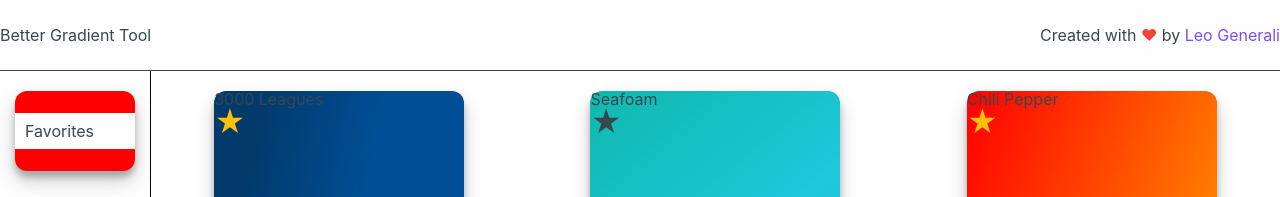
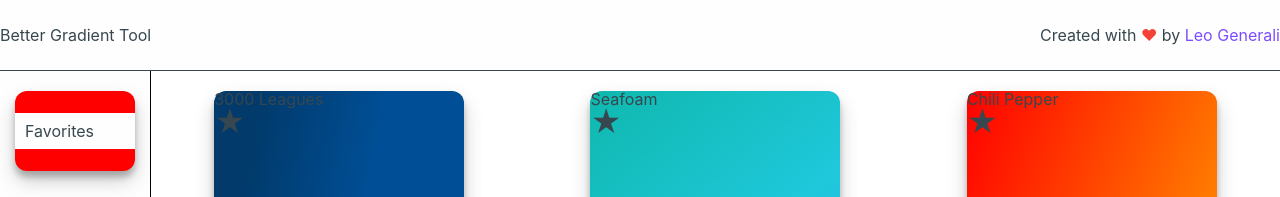
Before and after one commit to leo-generali/better-gradient-tool, a React (Create React App) app: page / in a window 1280 px wide. Shown: the top 197 px of the page. Built offline with nearby package versions, Linux system fonts and the light colour scheme.

Commit message:
Update colordata to remove preselected favorites

```diff
--- a/src/colordata.json
+++ b/src/colordata.json
@@ -7,7 +7,7 @@
 		"colors": ["#013A6B", "#004E95"],
 		"style": "linear-gradient(100deg, #013a6b 15%, #004e95 55%)",
 		"display": true,
-		"faved": true
+		"faved": false
 	},
 	{
 		"name": "Seafoam",
@@ -28,7 +28,7 @@
 		"colors": ["red", "orange"],
 		"style": "linear-gradient(111deg, red, orange)",
 		"display": true,
-		"faved": true
+		"faved": false
 	},
 	{
 		"name": "Purple Nurple",
--- a/src/components/App.js
+++ b/src/components/App.js
@@ -19,17 +19,14 @@ import colorData from '../colordata.json'
 class App extends Component {
 	constructor() {
 		super();
-
 		this.filterGradients = this.filterGradients.bind(this);
 		this.addToFavorites = this.addToFavorites.bind(this);
-
 		this.showFavorites = this.showFavorites.bind(this);
 	}
 
 	state = {
 		gradients: colorData,
 		currentGradients: colorData,
-		savedGradients: {},
 		tags: [ "all", "blue", "red", "purple", "orange"]
 	}
 
@@ -58,8 +55,6 @@ class App extends Component {
 		this.setState({ currentGradients });
 	}
 
-
-
 	render() {
 		return (
 			<div className="app">
--- a/src/components/ColorPicker.js
+++ b/src/components/ColorPicker.js
@@ -4,7 +4,6 @@ import Favorites from './Favorites';
 
 class ColorPicker extends Component {
 	render() {
-
 		const that = this;
 		const tags = this.props.tags.map(function (tag, i) {
 			return (
```
